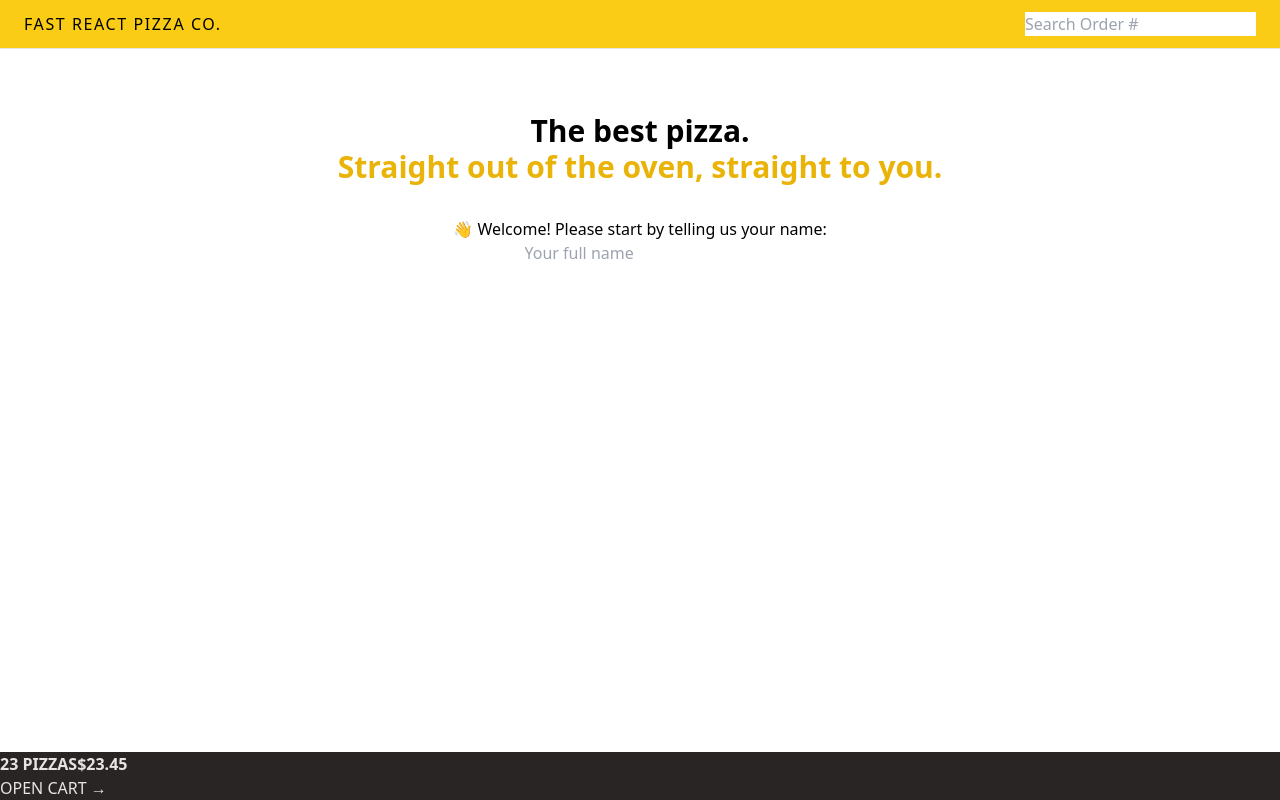
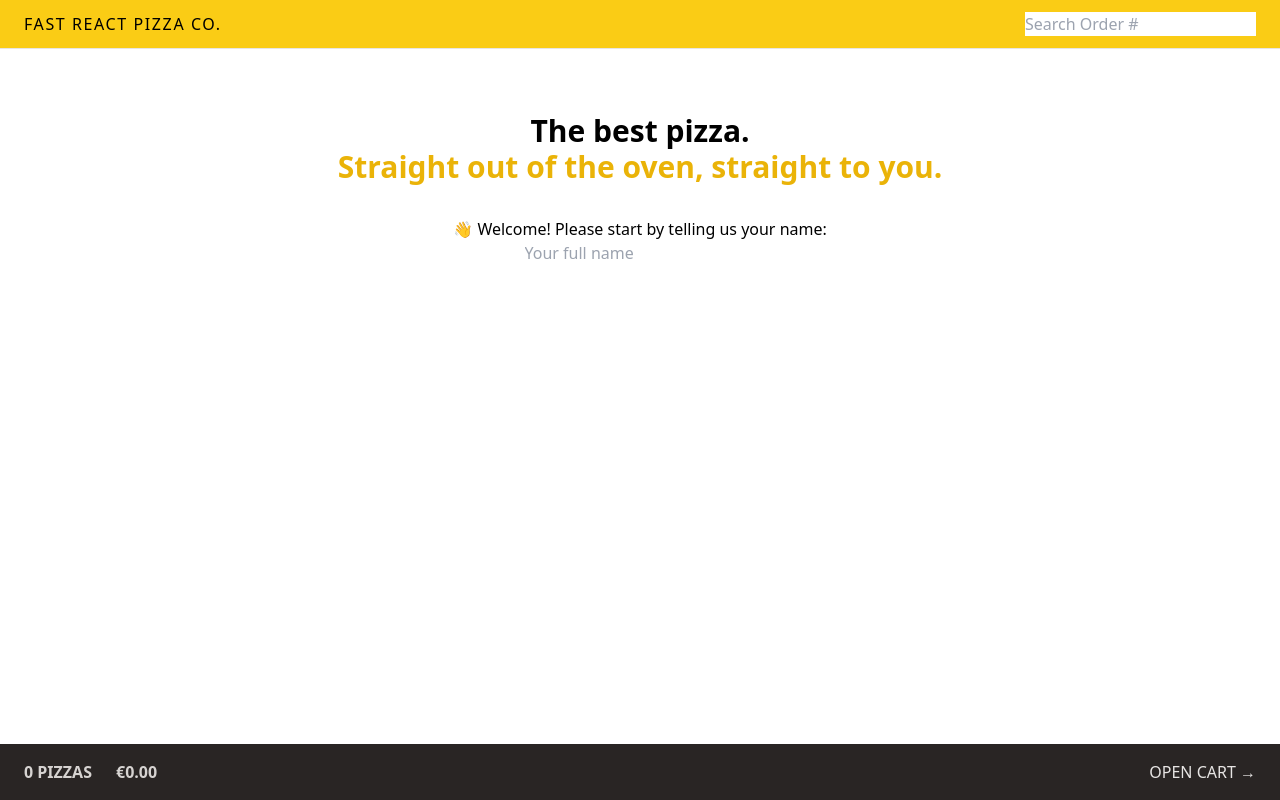
Before and after one commit to BrayanLanda/Fast-pizza, a React (Vite) app: page / in a window 1280 px wide. Built offline with nearby package versions, Linux system fonts and the light colour scheme.

Commit message:
add styles in cart overview

```diff
--- a/src/features/cart/CartOverview.jsx
+++ b/src/features/cart/CartOverview.jsx
@@ -1,11 +1,16 @@
+import { useSelector } from "react-redux";
 import { Link } from "react-router-dom";
+import { getTotalCartPrice, getTotalCartQuantity } from "./cartSlice";
+import { formatCurrency } from "../../utils/helpers";
 
 function CartOverview() {
+  const totalCartQuantity = useSelector(getTotalCartQuantity);
+  const totalCartPrice = useSelector(getTotalCartPrice);
   return (
-    <div className="bg-stone-800 text-stone-200 uppercase">
-      <p className="text-stone-200 font-semibold">
-        <span>23 pizzas</span>
-        <span>$23.45</span>
+    <div className="flex items-center justify-between bg-stone-800 px-4 py-4 text-sm uppercase text-stone-200 sm:px-6 md:text-base">
+      <p className="space-x-4 font-semibold text-stone-300 sm:space-x-6">
+        <span>{totalCartQuantity} pizzas</span>
+        <span>{formatCurrency(totalCartPrice)}</span>
       </p>
       <Link to="/cart">Open cart &rarr;</Link>
     </div>
```
